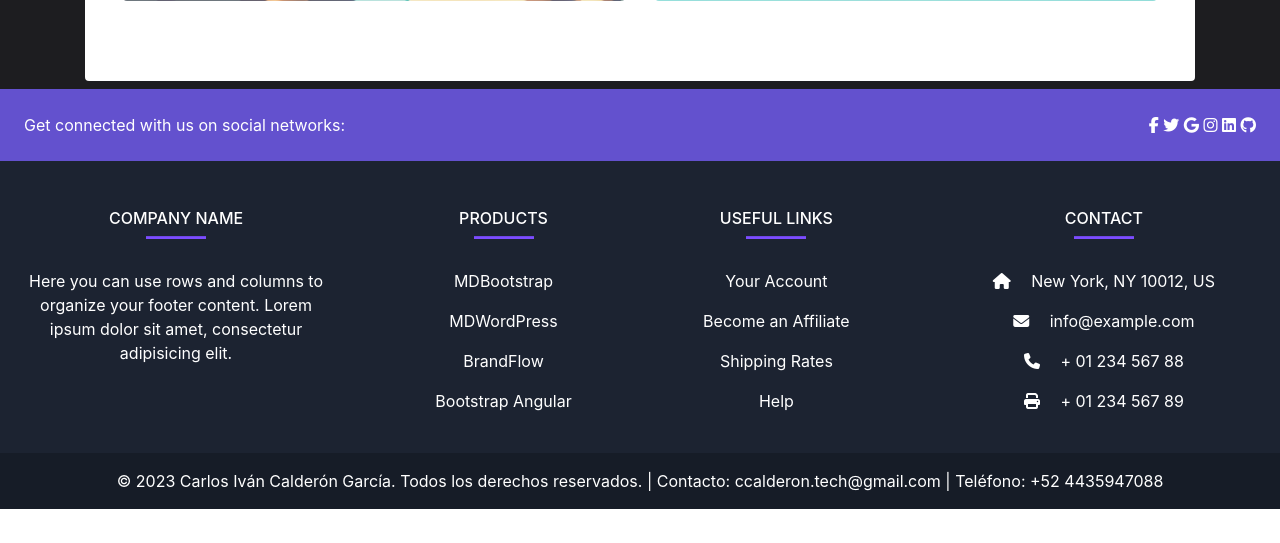
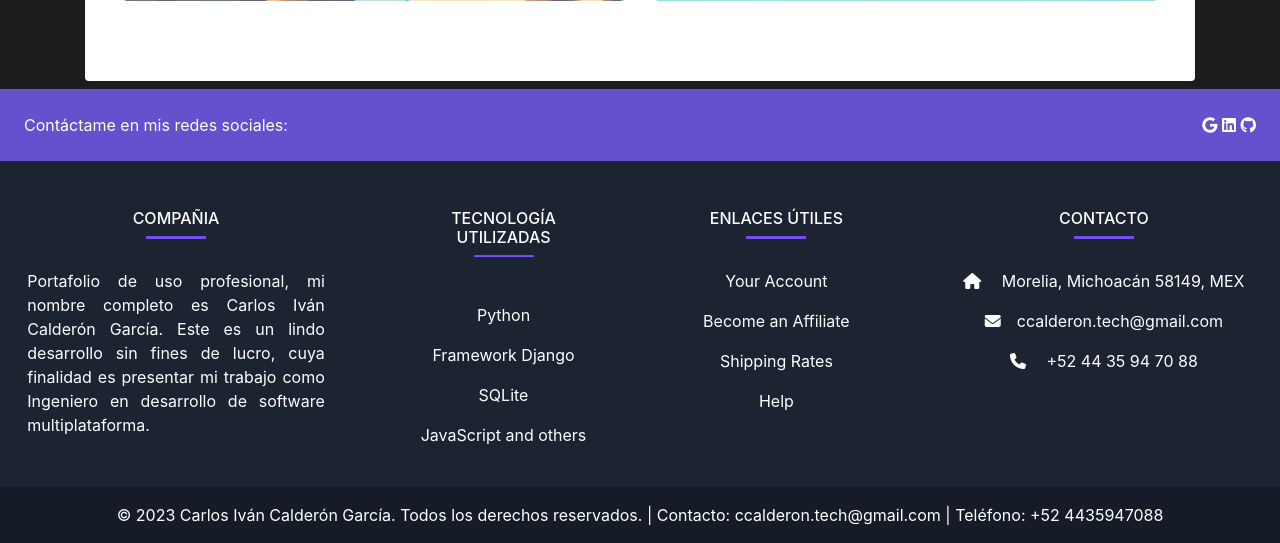
Before and after one commit to iCharly666/portafolio, a Django app: page / in a window 1280 px wide. Shown: the part 1867-2410 px from the top of the page. Before the commit the page ends 2376 px from the top, so only its background shows below. Run offline with Django 4.2, Linux system fonts and the light colour scheme; some libraries are stand-ins or nearby versions.

Commit message:
update my socialnetwork links

```diff
--- a/mysite/blog/templates/partials/_footer.html
+++ b/mysite/blog/templates/partials/_footer.html
@@ -1,25 +1,16 @@
 <footer class="text-white" style="background-color: #1c2331">
     <section class="d-flex justify-content-between p-4" style="background-color: #6351ce">
         <div class="me-5">
-            <span>Get connected with us on social networks:</span>
+            <span>Contáctame en mis redes sociales:</span>
         </div>
         <div>
-            <a href="" class="text-white me-4">
-                <i class="fab fa-facebook-f"></i>
-            </a>
-            <a href="" class="text-white me-4">
-                <i class="fab fa-twitter"></i>
-            </a>
-            <a href="" class="text-white me-4">
+            <a href="mailto:ccalderon.tech@gmail.com" class="text-white me-4">
                 <i class="fab fa-google"></i>
             </a>
-            <a href="" class="text-white me-4">
-                <i class="fab fa-instagram"></i>
-            </a>
-            <a href="" class="text-white me-4">
+            <a href="https://www.linkedin.com/in/carlos-iv%C3%A1n-calder%C3%B3n/" class="text-white me-4">
                 <i class="fab fa-linkedin"></i>
             </a>
-            <a href="" class="text-white me-4">
+            <a href="https://github.com/iCharly666/portafolio" class="text-white me-4">
                 <i class="fab fa-github"></i>
             </a>
         </div>
@@ -28,20 +19,21 @@
         <div class="text-center text-md-start mt-5">
             <div class="row mt-3">
                 <div class="col-md-3 col-lg-4 col-xl-3 mx-auto mb-4">
-                    <h6 class="text-uppercase fw-bold">Company name</h6>
+                    <h6 class="text-uppercase fw-bold">Compañia</h6>
                     <hr class="mb-4 mt-0 d-inline-block mx-auto" style="width: 60px; background-color: #7c4dff; height: 2px">
-                    <p>Here you can use rows and columns to organize your footer content. Lorem ipsum dolor sit amet, consectetur adipisicing elit.</p>
+                    <p class="text-justify">Portafolio de uso profesional, mi nombre completo es Carlos Iván Calderón García. Este es un lindo desarrollo sin fines de lucro, cuya finalidad es presentar mi trabajo como Ingeniero en desarrollo de software multiplataforma.</p>
                 </div>
                 <div class="col-md-2 col-lg-2 col-xl-2 mx-auto mb-4">
-                    <h6 class="text-uppercase fw-bold">Products</h6>
-                    <hr class="mb-4 mt-0 d-inline-block mx-auto" style="width: 60px; background-color: #7c4dff; height: 2px">
-                    <p><a href="#!" class="text-white">MDBootstrap</a></p>
-                    <p><a href="#!" class="text-white">MDWordPress</a></p>
-                    <p><a href="#!" class="text-white">BrandFlow</a></p>
-                    <p><a href="#!" class="text-white">Bootstrap Angular</a></p>
+                    <h6 class="text-uppercase fw-bold">Tecnología Utilizadas</h6>
+                    <hr class="mb-4 mt-0 d-inline-block mx-auto" style="width: 60px; background-color: #7c4dff; height: 1px">
+                    <p><a href="#!" class="text-white"></a></p>
+                    <p><a href="#!" class="text-white">Python</a></p>
+                    <p><a href="#!" class="text-white">Framework Django</a></p>
+                    <p><a href="#!" class="text-white">SQLite</a></p>
+                    <p><a href="#!" class="text-white">JavaScript and others</a></p>
                 </div>
                 <div class="col-md-3 col-lg-2 col-xl-2 mx-auto mb-4">
-                    <h6 class="text-uppercase fw-bold">Useful links</h6>
+                    <h6 class="text-uppercase fw-bold">Enlaces útiles</h6>
                     <hr class="mb-4 mt-0 d-inline-block mx-auto" style="width: 60px; background-color: #7c4dff; height: 2px">
                     <p><a href="#!" class="text-white">Your Account</a></p>
                     <p><a href="#!" class="text-white">Become an Affiliate</a></p>
@@ -49,12 +41,11 @@
                     <p><a href="#!" class="text-white">Help</a></p>
                 </div>
                 <div class="col-md-4 col-lg-3 col-xl-3 mx-auto mb-md-0 mb-4">
-                    <h6 class="text-uppercase fw-bold">Contact</h6>
+                    <h6 class="text-uppercase fw-bold">Contacto</h6>
                     <hr class="mb-4 mt-0 d-inline-block mx-auto" style="width: 60px; background-color: #7c4dff; height: 2px">
-                    <p><i class="fas fa-home mr-3"></i> New York, NY 10012, US</p>
-                    <p><i class="fas fa-envelope mr-3"></i> info@example.com</p>
-                    <p><i class="fas fa-phone mr-3"></i> + 01 234 567 88</p>
-                    <p><i class="fas fa-print mr-3"></i> + 01 234 567 89</p>
+                    <p><i class="fas fa-home mr-3"></i> Morelia, Michoacán 58149, MEX</p>
+                    <p><i class="fas fa-envelope mr-3"></i>ccalderon.tech@gmail.com</p>
+                    <p><i class="fas fa-phone mr-3"></i> +52 44 35 94 70 88</p>
                 </div>
             </div>
         </div>
```
